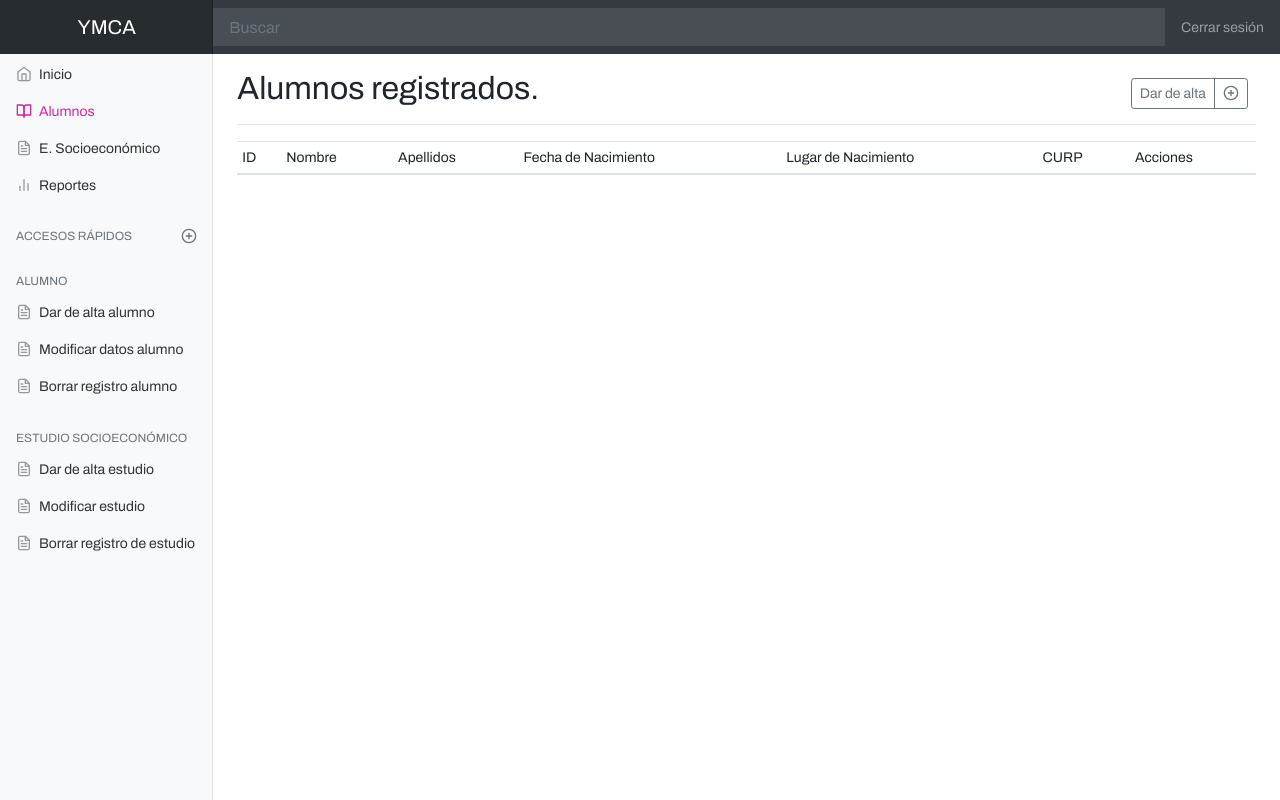
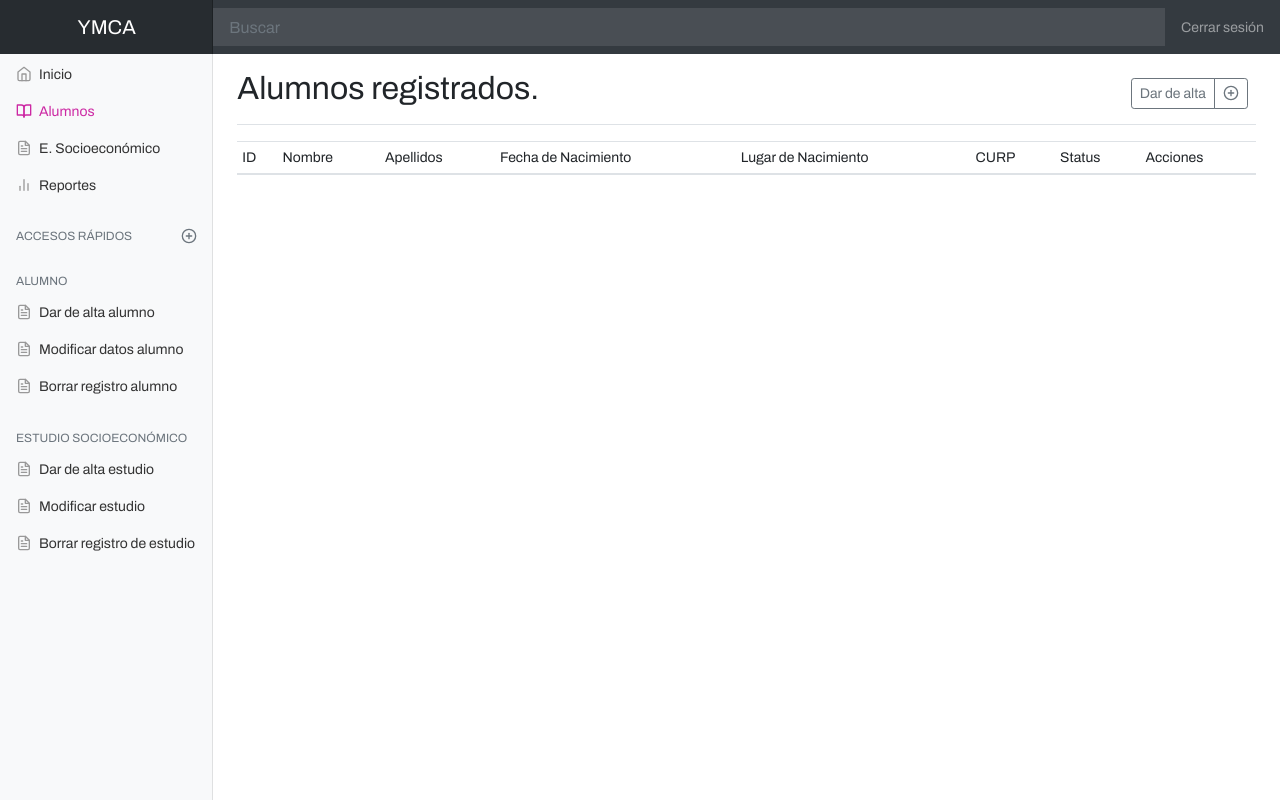
Before and after one commit to duncanista/ymca-management, a PHP site: page /ymca-management/students in a window 1280 px wide. Run offline with PHP 8.4, Linux system fonts and the light colour scheme; data that the repository does not hold is empty; some libraries are stand-ins or nearby versions.

Commit message:
update on students show

```diff
--- a/classes/Student.php
+++ b/classes/Student.php
@@ -8,7 +8,7 @@ class Student{
     }
 
     public function displayAllStudents($result){
-        $fields = array("idStudent", "name", "lastname", "birthdate", "curp", "birthplace");
+        $fields = array("idStudent", "name", "lastname", "birthdate", "curp", "birthplace", "status");
         while ($row = $result->fetch_assoc()) {
             echo  "<tr>";
             for ($i = 0; $i < count($fields); $i++) {
@@ -30,6 +30,8 @@ class Student{
                               default:
                               break;
                         endswitch;
+
+                        echo "<td><span class='badge badge-".$class."'>".$status."</span></td>";
                   }
             }
             $id = $row["idStudent"];
--- a/views/students/show.php
+++ b/views/students/show.php
@@ -21,6 +21,7 @@
                     <th>Fecha de Nacimiento</th>
                     <th>Lugar de Nacimiento</th>
                     <th>CURP</th>
+                    <th>Status</th>
                     <th>Acciones</th>
                 </tr>
             </thead>
```
